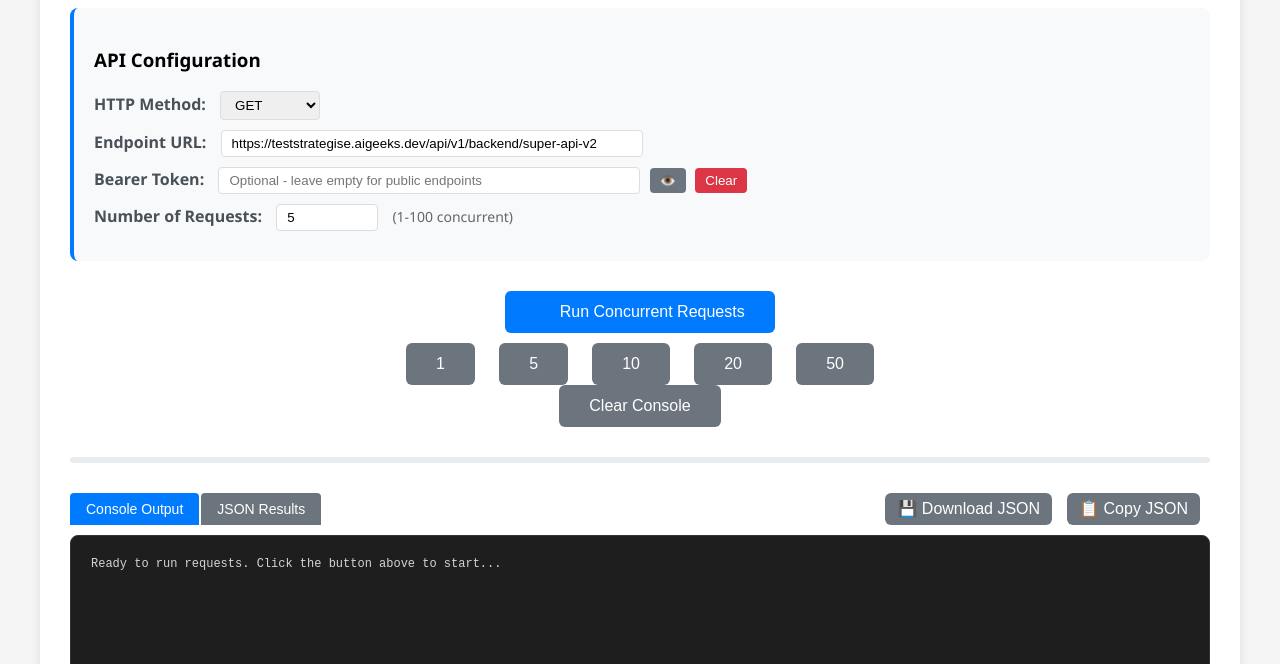
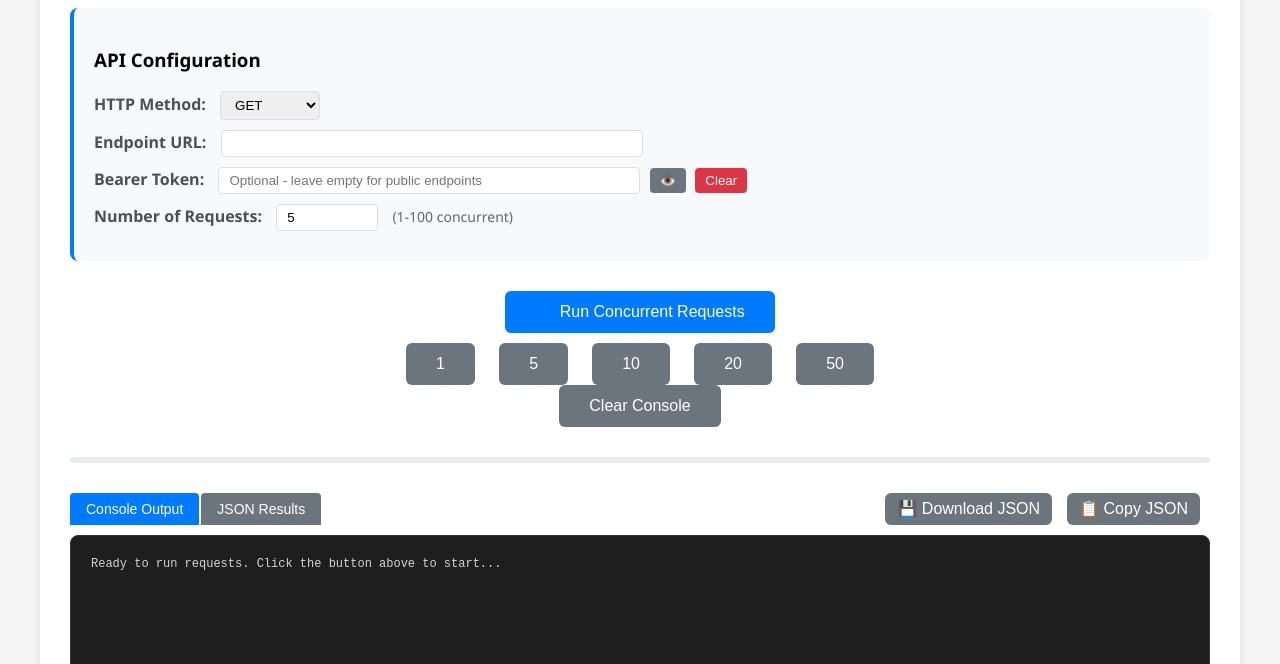
Before and after one commit to BikramNischal/Batch-api-testing, a plain HTML site: page index.html in a window 1280 px wide. Shown: the part 136-800 px from the top of the page. Drawn offline with Linux system fonts and the light colour scheme.

Commit message:
remove default values

```diff
--- a/index.html
+++ b/index.html
@@ -209,7 +209,7 @@
             </div>
             <div class="config-item">
                 <span class="config-label">Endpoint URL:</span>
-                <input type="text" id="apiEndpoint" value="https://teststrategise.aigeeks.dev/api/v1/backend/super-api-v2" style="margin-left: 10px; padding: 5px 10px; border: 1px solid #ddd; border-radius: 4px; width: 400px;">
+                <input type="text" id="apiEndpoint" value="" style="margin-left: 10px; padding: 5px 10px; border: 1px solid #ddd; border-radius: 4px; width: 400px;">
             </div>
             <div class="config-item">
                 <span class="config-label">Bearer Token:</span>
```
